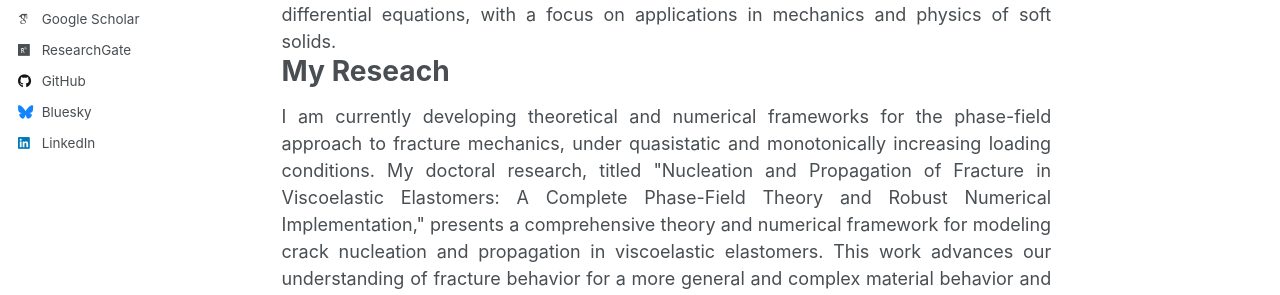
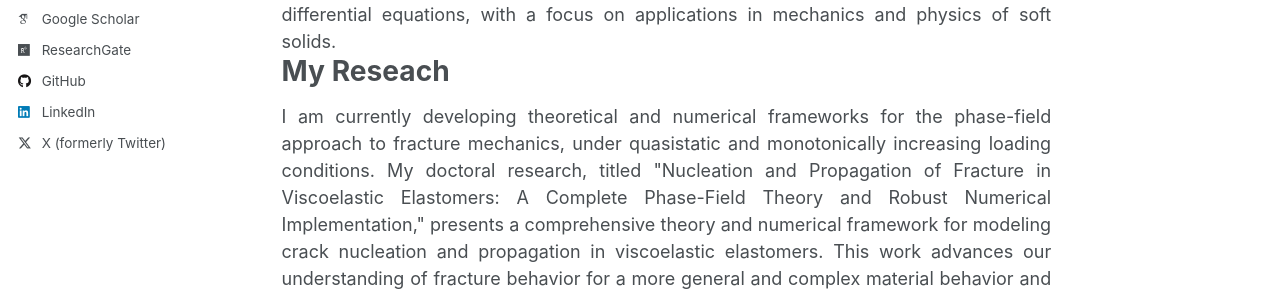
Before and after one commit to farhadkama/farhadkama.github.io, a Jekyll site: the page built from _pages/about.md, in a window 1280 px wide. Shown: the part 569-864 px from the top of the page. Built offline with Jekyll 4.4.1, drawn with Linux system fonts in a browser that asks for light colours; some web fonts are replaced.

Commit message:
Adding X account

```diff
--- a/_config.yml
+++ b/_config.yml
@@ -53,7 +53,7 @@ author:
   stackoverflow    : # User number or user number and name (i.e., use "1" or "1/jeff-atwood")
 
   # Social media
-  bluesky          : "farhadkamarei.bsky.social" # Replace this with you Bluesky username
+  bluesky          : #"farhadkamarei.bsky.social" # Replace this with you Bluesky username
   facebook         : # Username
   flickr           : # Username
   foursquare       : # Username
@@ -70,7 +70,7 @@ author:
   steam            : # Username
   telegram         : # URL
   tumblr           : # Username
-  twitter          : # Username for X / Twitter
+  twitter          : "FarhadKamarei2"
   vine             : # Username
   weibo            : # Username
   wikipedia        : # Username
```
